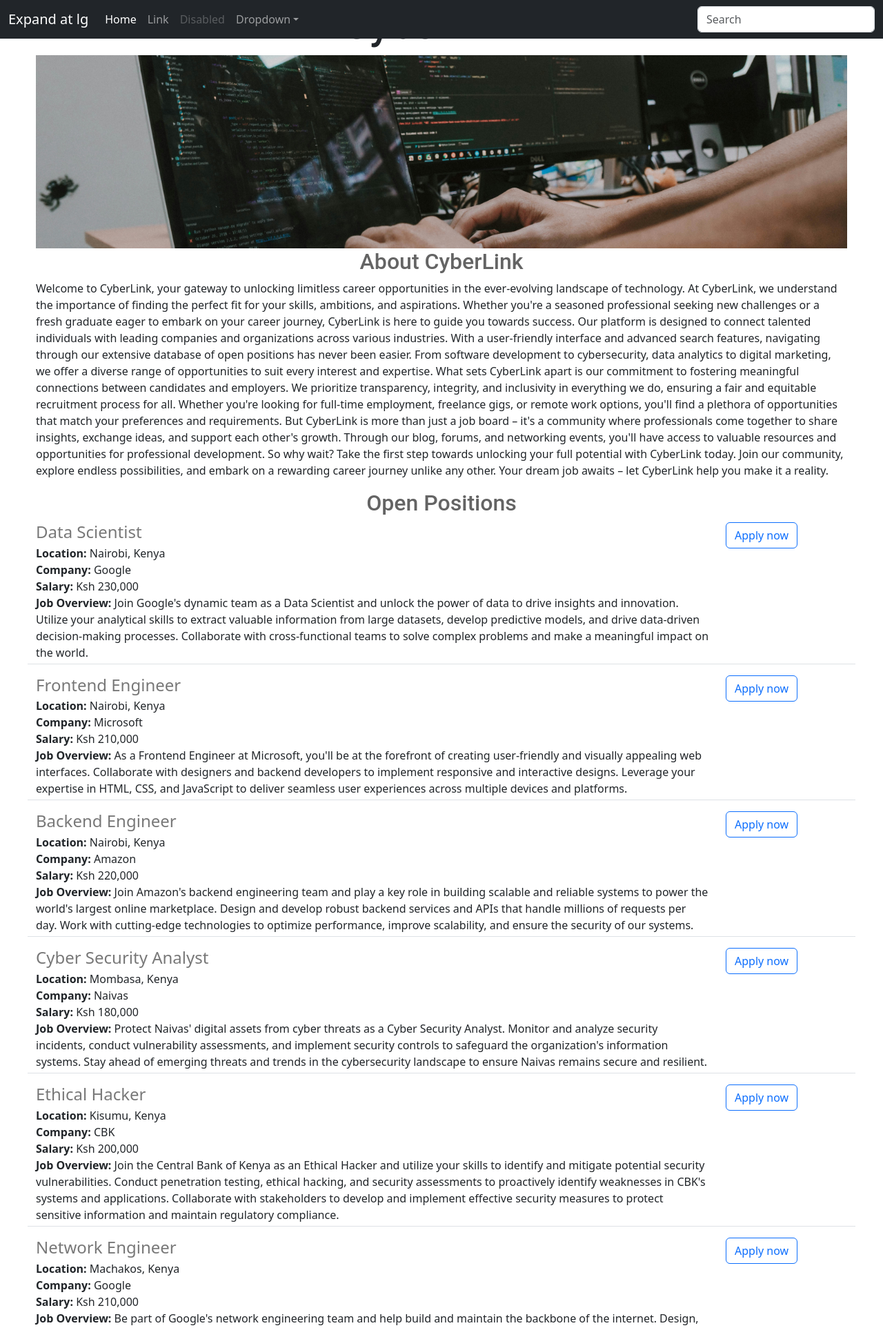
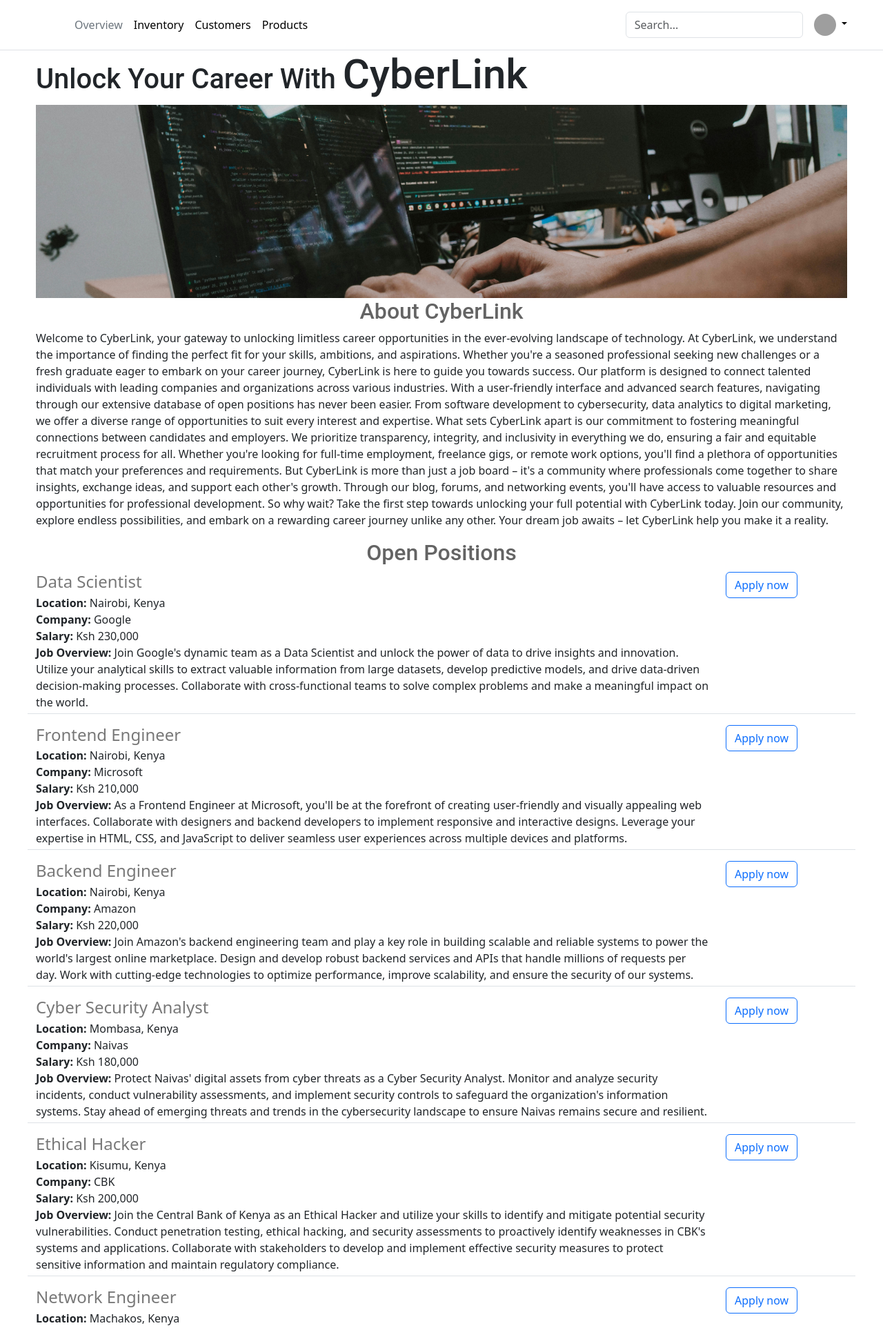
Before and after one commit to ngemuantony/job-hunter, a Flask app: page / in a window 1280 px wide. Shown: the top 1925 px of the page at 69% size. Run offline with Flask 3, Linux system fonts and the light colour scheme; grey boxes are pictures that could not be loaded.

Commit message:
Updating hearder

```diff
--- a/templates/nav.html
+++ b/templates/nav.html
@@ -1,32 +1,36 @@
-<nav class="navbar navbar-expand-lg navbar-dark bg-dark fixed-top">
-  <div class="container-fluid">
-    <a class="navbar-brand" href="#">Expand at lg</a>
-    <button class="navbar-toggler" type="button" data-bs-toggle="collapse" data-bs-target="#navbarsExample05" aria-controls="navbarsExample05" aria-expanded="false" aria-label="Toggle navigation">
-      <span class="navbar-toggler-icon"></span>
-    </button>
+<header class="p-3 mb-3 border-bottom fixed-top bg-white" >
+    <div class="container">
+      <div class="d-flex flex-wrap align-items-center justify-content-center justify-content-lg-start">
+        <a href="/" class="d-flex align-items-center mb-2 mb-lg-0 link-body-emphasis text-decoration-none">
+          <svg class="bi me-2" width="40" height="32" role="img" aria-label="Bootstrap"><use xlink:href="#bootstrap"/></svg>
+        </a>
 
-    <div class="collapse navbar-collapse" id="navbarsExample05">
-      <ul class="navbar-nav me-auto mb-2 mb-lg-0">
-        <li class="nav-item">
-          <a class="nav-link active" aria-current="page" href="#">Home</a>
-        </li>
-        <li class="nav-item">
-          <a class="nav-link" href="#">Link</a>
-        </li>
-        <li class="nav-item">
-          <a class="nav-link disabled" aria-disabled="true">Disabled</a>
-        </li>
-        <li class="nav-item dropdown">
-          <a class="nav-link dropdown-toggle" href="#" data-bs-toggle="dropdown" aria-expanded="false">Dropdown</a>
-          <ul class="dropdown-menu">
-            <li><a class="dropdown-item" href="#">Action</a></li>
-            <li><a class="dropdown-item" href="#">Another action</a></li>
-            <li><a class="dropdown-item" href="#">Something else here</a></li>
+        <ul class="nav col-12 col-lg-auto me-lg-auto mb-2 justify-content-center mb-md-0">
+          <li><a href="#" class="nav-link px-2 link-secondary">Overview</a></li>
+          <li><a href="#" class="nav-link px-2 link-body-emphasis">Inventory</a></li>
+          <li><a href="#" class="nav-link px-2 link-body-emphasis">Customers</a></li>
+          <li><a href="#" class="nav-link px-2 link-body-emphasis">Products</a></li>
         </ul>
-        </li>
+
+        <form class="col-12 col-lg-auto mb-3 mb-lg-0 me-lg-3" role="search">
+          <input type="search" class="form-control" placeholder="Search..." aria-label="Search">
+        </form>
+
+        <div class="dropdown text-end">
+          <a href="#" class="d-block link-body-emphasis text-decoration-none dropdown-toggle" data-bs-toggle="dropdown" aria-expanded="false">
+            <img src="https://github.com/mdo.png" alt="mdo" width="32" height="32" class="rounded-circle">
+          </a>
+          <ul class="dropdown-menu text-small">
+            <li><a class="dropdown-item" href="#">New project...</a></li>
+            <li><a class="dropdown-item" href="#">Settings</a></li>
+            <li><a class="dropdown-item" href="#">Profile</a></li>
+            <li><hr class="dropdown-divider"></li>
+            <li><a class="dropdown-item" href="#">Sign out</a></li>
           </ul>
-      <form role="search">
-        <input class="form-control" type="search" placeholder="Search" aria-label="Search">
+        </div>
+      </div>
+    </div>
+  </header>
 
 <ul class="dropdown-menu">
     <li><a class="dropdown-item" href="#">Action</a></li>
@@ -35,7 +39,5 @@
     <li><hr class="dropdown-divider"></li>
     <li><a class="dropdown-item" href="#">Separated link</a></li>
   </ul>
-      </form>
-    </div>
-  </div>
-</nav>
+
+  <br><br>br
```
Lines whose indentation alone changed are shown as unchanged.
